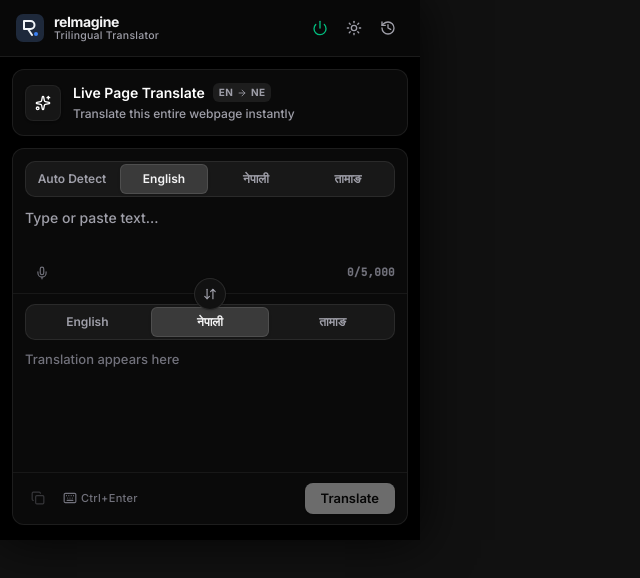
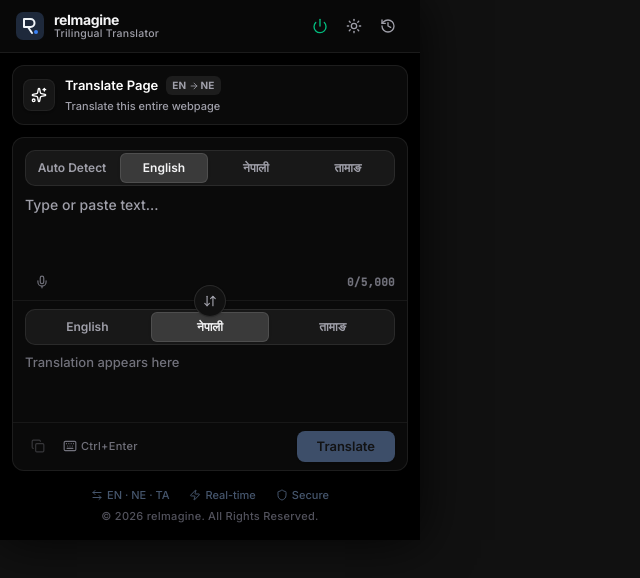
Before and after one commit to jarusuraj/reImagine, a React (Vite) app: page / in a window 1280 px wide. Shown: the top 578 px of the page, without its empty margins (0-640 px from the left). Built offline with nearby package versions, Linux system fonts and the light colour scheme; no server answers.

Commit message:
feat: implement Workbench component with speech-to-text, auto-language detection, and translation management

```diff
--- a/src/App.tsx
+++ b/src/App.tsx
@@ -4,7 +4,7 @@
 import { Header }         from "@/components/Header";
 import { Workbench }      from "@/components/Workbench";
 import { HistorySidebar } from "@/components/HistorySidebar";
-import { FeatureStrip }   from "@/components/FeatureStrip";
+import { Footer }         from "@/components/Footer";
 import { useHistory }     from "@/hooks/useHistory";
 import type { Language }  from "@/types";
 
@@ -95,10 +95,10 @@
         variants={stagger}
         initial="hidden"
         animate="show"
-        className="px-3 py-3 space-y-3 flex-1 flex flex-col relative z-10"
+        className="px-3 py-3 space-y-3 flex-1 flex flex-col relative z-10 min-h-0"
       >
         {/* Hero: Live Page Translate */}
-        <motion.div variants={fadeUp} className="relative group">
+        <motion.div variants={fadeUp} className="relative group shrink-0">
           <AnimatePresence mode="wait">
             {!pageTranslated ? (
               <motion.button
@@ -110,28 +110,27 @@
                 disabled={!enabled}
                 whileHover={enabled ? { scale: 1.01 } : {}}
                 whileTap={enabled ? { scale: 0.98 } : {}}
-                className={`w-full flex items-center justify-between p-3 bg-white dark:bg-[#0a0a0a] border border-zinc-200/80 dark:border-white/[0.08] rounded-xl shadow-sm transition-all overflow-hidden relative ${
+                className={`w-full flex items-center justify-between p-2.5 bg-white dark:bg-[#0a0a0a] border border-zinc-200/80 dark:border-white/[0.08] rounded-xl shadow-sm transition-all overflow-hidden relative ${
                   !enabled ? "opacity-50 cursor-not-allowed grayscale" : "hover:shadow-md hover:border-zinc-300 dark:hover:border-white/[0.15]"
                 }`}
               >
-                {/* Subtle animated gradient background for premium feel */}
                 <div className="absolute inset-0 bg-gradient-to-br from-indigo-50/50 via-transparent to-purple-50/50 dark:from-indigo-500/[0.03] dark:to-purple-500/[0.03] opacity-0 group-hover:opacity-100 transition-opacity duration-500" />
 
-                <div className="flex items-center gap-3 relative z-10">
-                  <div className="w-9 h-9 rounded-lg bg-zinc-100 dark:bg-white/[0.05] border border-zinc-200/50 dark:border-white/[0.05] flex items-center justify-center text-zinc-900 dark:text-white group-hover:scale-105 group-hover:rotate-3 transition-transform duration-300 shadow-sm">
+                <div className="flex items-center gap-2.5 relative z-10">
+                  <div className="w-8 h-8 rounded-lg bg-zinc-100 dark:bg-white/[0.05] border border-zinc-200/50 dark:border-white/[0.05] flex items-center justify-center text-zinc-900 dark:text-white group-hover:scale-105 transition-transform duration-300 shadow-sm">
                     <Sparkles className="w-4 h-4" />
                   </div>
                   <div className="text-left">
-                    <span className="block text-[14px] font-semibold text-zinc-900 dark:text-white flex items-center gap-2">
-                      Live Page Translate
+                    <span className="block text-[13px] font-semibold text-zinc-900 dark:text-white flex items-center gap-2">
+                      Translate Page
                       <span className="flex items-center text-[10px] bg-zinc-100 dark:bg-white/[0.08] px-1.5 py-0.5 rounded-md text-zinc-600 dark:text-zinc-400 font-bold tracking-wide">
                         {sourceLang.slice(0, 2).toUpperCase()}
-                        <ArrowRight className="w-2.5 h-2.5 mx-1" />
+                        <ArrowRight className="w-2.5 h-2.5 mx-0.5" />
                         {targetLang.slice(0, 2).toUpperCase()}
                       </span>
                     </span>
-                    <span className="block text-[12px] text-zinc-600 dark:text-zinc-400 mt-0.5 font-medium">
-                      Translate this entire webpage instantly
+                    <span className="block text-[11px] text-zinc-500 dark:text-zinc-400 mt-0.5 font-medium">
+                      Translate this entire webpage
                     </span>
                   </div>
                 </div>
@@ -142,15 +141,15 @@
                 initial={{ opacity: 0, scale: 0.98, filter: "blur(4px)" }}
                 animate={{ opacity: 1, scale: 1, filter: "blur(0px)" }}
                 exit={{ opacity: 0 }}
-                className="w-full flex items-center justify-between p-3 bg-[#f0fdf4] dark:bg-emerald-950/20 border border-emerald-200 dark:border-emerald-500/20 rounded-xl shadow-sm"
+                className="w-full flex items-center justify-between p-2.5 bg-[#f0fdf4] dark:bg-emerald-950/20 border border-emerald-200 dark:border-emerald-500/20 rounded-xl shadow-sm"
               >
-                <div className="flex items-center gap-3">
-                  <div className="w-9 h-9 rounded-lg bg-emerald-100 dark:bg-emerald-500/20 flex items-center justify-center text-emerald-600 dark:text-emerald-400 border border-emerald-200/50 dark:border-emerald-500/20">
+                <div className="flex items-center gap-2.5">
+                  <div className="w-8 h-8 rounded-lg bg-emerald-100 dark:bg-emerald-500/20 flex items-center justify-center text-emerald-600 dark:text-emerald-400 border border-emerald-200/50 dark:border-emerald-500/20">
                     <Globe className="w-4 h-4" />
                   </div>
                   <div className="text-left">
-                    <span className="block text-[14px] font-semibold text-emerald-900 dark:text-emerald-400">Page Translated</span>
-                    <span className="block text-[12px] text-emerald-600 dark:text-emerald-500/70 font-medium">Viewing translated version</span>
+                    <span className="block text-[13px] font-semibold text-emerald-900 dark:text-emerald-400">Page Translated</span>
+                    <span className="block text-[11px] text-emerald-600 dark:text-emerald-500/70 font-medium">Viewing translated version</span>
                   </div>
                 </div>
                 <motion.button
@@ -158,7 +157,7 @@
                   whileTap={{ scale: 0.96 }}
                   onClick={handlePageRestore}
                   aria-label="Restore original page"
-                  className="px-3.5 py-2 bg-white dark:bg-[#111] border border-emerald-200 dark:border-emerald-500/30 text-emerald-700 dark:text-emerald-400 rounded-xl text-[12px] font-semibold flex items-center gap-2 hover:bg-emerald-50 dark:hover:bg-emerald-900/30 transition-colors shadow-sm"
+                  className="px-3 py-1.5 bg-white dark:bg-[#111] border border-emerald-200 dark:border-emerald-500/30 text-emerald-700 dark:text-emerald-400 rounded-lg text-[12px] font-semibold flex items-center gap-1.5 hover:bg-emerald-50 dark:hover:bg-emerald-900/30 transition-colors shadow-sm"
                 >
                   <RotateCcw className="w-3.5 h-3.5" />
                   Restore
@@ -168,7 +167,7 @@
           </AnimatePresence>
         </motion.div>
 
-        <motion.div variants={fadeUp}>
+        <motion.div variants={fadeUp} className="flex-1 min-h-0 flex flex-col">
           <Workbench
             enabled={enabled}
             onResult={add}
@@ -179,15 +178,9 @@
           />
         </motion.div>
 
-        <motion.div variants={fadeUp}>
-          <FeatureStrip />
+        <motion.div variants={fadeUp} className="shrink-0">
+          <Footer />
         </motion.div>
-
-        <motion.footer variants={fadeUp} className="mt-auto text-center pb-1 pt-2">
-          <p className="text-[11px] font-medium text-zinc-500 dark:text-zinc-600 tracking-wide">
-            &copy; 2026 reImagine. All rights reserved.
-          </p>
-        </motion.footer>
       </motion.main>
 
       <HistorySidebar
--- a/src/background.ts
+++ b/src/background.ts
@@ -29,13 +29,16 @@
 
   if (msg.action === "tmt_speech_result") {
     chrome.storage.session.set({ tmt_speech_pending: { status: "result", transcript: msg.transcript } });
+    chrome.storage.session.remove("tmt_speech_active");
     return;
   }
   if (msg.action === "tmt_speech_error") {
     chrome.storage.session.set({ tmt_speech_pending: { status: "error", error: msg.error } });
+    chrome.storage.session.remove("tmt_speech_active");
     return;
   }
   if (msg.action === "tmt_speech_end") {
+    chrome.storage.session.remove("tmt_speech_active");
     chrome.storage.session.get("tmt_speech_pending", (res) => {
       if (!res.tmt_speech_pending) {
         chrome.storage.session.set({ tmt_speech_pending: { status: "end" } });
--- /dev/null
+++ b/src/components/Footer.tsx
@@ -0,0 +1,25 @@
+import { ArrowLeftRight, Zap, Shield } from "lucide-react";
+
+const ITEMS = [
+  { icon: ArrowLeftRight, label: "EN · NE · TA" },
+  { icon: Zap,            label: "Real-time" },
+  { icon: Shield,         label: "Secure" },
+] as const;
+
+export function Footer() {
+  return (
+    <footer className="shrink-0 select-none pb-1">
+      <div className="flex items-center justify-center gap-5 py-1">
+        {ITEMS.map((item, i) => (
+          <div key={i} className="flex items-center gap-1 text-[11px] text-slate-400 dark:text-slate-600 font-medium">
+            <item.icon className="w-3 h-3" />
+            <span>{item.label}</span>
+          </div>
+        ))}
+      </div>
+      <p className="text-[11px] font-medium text-zinc-500 dark:text-zinc-600 tracking-wide text-center">
+        &copy; 2026 reImagine. All Rights Reserved.
+      </p>
+    </footer>
+  );
+}
--- a/src/components/Header.tsx
+++ b/src/components/Header.tsx
@@ -34,7 +34,7 @@
   const isDark = theme === "dark" || (theme === "system" && typeof window !== "undefined" && window.matchMedia("(prefers-color-scheme: dark)").matches);
 
   return (
-    <header className="flex items-center justify-between px-4 py-3 border-b border-zinc-200/80 dark:border-white/[0.08] bg-white/80 dark:bg-[#0a0a0a]/80 backdrop-blur-md shrink-0 transition-colors z-20">
+    <header className="flex items-center justify-between px-4 py-2.5 border-b border-zinc-200/80 dark:border-white/[0.08] bg-white/80 dark:bg-[#0a0a0a]/80 backdrop-blur-md shrink-0 transition-colors z-20">
       {/* Brand */}
       <div className="flex items-center gap-2.5">
         <div className={`shrink-0 transition-opacity ${!enabled ? "opacity-40" : ""}`}>
--- a/src/components/Workbench.tsx
+++ b/src/components/Workbench.tsx
@@ -28,15 +28,23 @@
   useEffect(() => {
     if (typeof chrome === "undefined" || !chrome.storage) return;
 
-    // Pick up result that arrived while popup was closed
-    chrome.storage.session.get("tmt_speech_pending", (res) => {
+    // Check if speech recognition is in progress (popup was closed and reopened)
+    chrome.storage.session.get(["tmt_speech_pending", "tmt_speech_active"], (res) => {
+      if (res.tmt_speech_active) {
+        setListening(true);
+      }
       processSpeechPayload(res.tmt_speech_pending);
     });
 
-    // Listen for live updates (when popup stays open)
+    // Listen for live updates (when popup stays open or reopens)
     const listener = (changes: any, area: string) => {
-      if (area !== "session" || !changes.tmt_speech_pending) return;
-      processSpeechPayload(changes.tmt_speech_pending.newValue);
+      if (area !== "session") return;
+      if (changes.tmt_speech_pending) {
+        processSpeechPayload(changes.tmt_speech_pending.newValue);
+      }
+      if (changes.tmt_speech_active && !changes.tmt_speech_active.newValue) {
+        setListening(false);
+      }
     };
     chrome.storage.onChanged.addListener(listener);
     return () => chrome.storage.onChanged.removeListener(listener);
@@ -44,15 +52,19 @@
 
   function processSpeechPayload(payload: any) {
     if (!payload) return;
-    chrome.storage.session.remove("tmt_speech_pending");
+    chrome.storage.session.remove(["tmt_speech_pending", "tmt_speech_active"]);
     if (payload.status === "result") {
       setSourceText(prev => prev ? prev + " " + payload.transcript : payload.transcript);
       setListening(false);
     } else if (payload.status === "error") {
       if (payload.error === "not-allowed") {
-        setDictateError("Microphone blocked. Please allow mic access on the current website.");
+        setDictateError("Microphone blocked. Allow mic access in your browser settings for this site.");
       } else if (payload.error === "network") {
-        setDictateError("Network Error: To use voice dictation, you MUST use official Google Chrome.");
+        setDictateError("Speech service unreachable. Check your internet connection and try again.");
+      } else if (payload.error === "no-speech") {
+        setDictateError("No speech detected. Please try again and speak clearly.");
+      } else if (payload.error === "aborted") {
+        // User or system aborted, no error message needed
       } else {
         setDictateError("Speech error: " + payload.error);
       }
@@ -65,11 +77,21 @@
   const handleTranslate = async () => {
     if (!sourceText.trim() || sourceText.length > MAX_CHARS || translating) return;
 
-    // Auto-detect language purely based on character set
+    // Auto-detect language purely based on character set + heuristics
     let detectedSourceLang = sourceLang;
     if (sourceLang === "Auto") {
       const isDevanagari = /[\u0900-\u097F]/.test(sourceText);
-      detectedSourceLang = isDevanagari ? "Nepali" : "English";
+      if (isDevanagari) {
+        // Common Tamang markers (Devanagari)
+        const tamangMarkers = [
+          "मुबा", "ताबा", "लासो", "नबा", "ह्या", "खिम", "गिबा", "ब्रोबा", "क्यु", "सुङ्बा",
+          "च्यु", "मेवा", "खई", "ह्याम्बो", "निसा", "सेबा", "पापा", "आमा", "अाङा"
+        ];
+        const isTamang = tamangMarkers.some(marker => sourceText.includes(marker));
+        detectedSourceLang = isTamang ? "Tamang" : "Nepali";
+      } else {
+        detectedSourceLang = "English";
+      }
       onSourceLangChange(detectedSourceLang); // Update UI to detected language
     }
 
@@ -117,6 +139,10 @@
     if (typeof chrome !== "undefined" && chrome.tabs) {
       setListening(true);
       setDictateError("");
+
+      // Persist the listening state so it survives popup close/reopen
+      chrome.storage.session.set({ tmt_speech_active: true });
+
       chrome.tabs.query({ active: true, currentWindow: true }, (tabs) => {
         const tab = tabs[0];
         const id = tab?.id;
@@ -125,6 +151,7 @@
         if (url.startsWith("chrome://") || url.startsWith("edge://") || url.startsWith("about:") || !url.startsWith("http")) {
           setDictateError("Voice dictation only works on regular websites (HTTPS). Please try on a real webpage.");
           setListening(false);
+          chrome.storage.session.remove("tmt_speech_active");
           return;
         }
 
@@ -133,14 +160,21 @@
             action: "tmt_start_speech",
             lang: LANG_MAP[sourceLang] || "en-US"
           }, (response) => {
-            if (chrome.runtime.lastError || !response || response.error) {
+            if (chrome.runtime.lastError) {
               setDictateError("Content script not ready. Please REFRESH the current page and try again.");
               setListening(false);
+              chrome.storage.session.remove("tmt_speech_active");
+            } else if (!response || response.error) {
+              const msg = response?.error || "Speech recognition unavailable in this browser.";
+              setDictateError(msg);
+              setListening(false);
+              chrome.storage.session.remove("tmt_speech_active");
             }
           });
         } else {
           setDictateError("No active tab found to process speech.");
           setListening(false);
+          chrome.storage.session.remove("tmt_speech_active");
         }
       });
       return;
@@ -182,9 +216,11 @@
       recognition.onerror = (event: any) => {
         console.error("Speech Recognition Error:", event.error);
         if (event.error === "not-allowed") {
-          setDictateError("Microphone blocked. Please allow mic access.");
+          setDictateError("Microphone blocked. Allow mic access in your browser settings.");
         } else if (event.error === "network") {
-          setDictateError("Network Error: To use voice dictation, you MUST use official Google Chrome.");
+          setDictateError("Speech service unreachable. Check your internet connection and try again.");
+        } else if (event.error === "no-speech") {
+          setDictateError("No speech detected. Please try again and speak clearly.");
         } else {
           setDictateError(`Speech error: ${event.error}`);
         }
@@ -207,10 +243,10 @@
 
   return (
     <div
-      className="flex flex-col border border-zinc-200/80 dark:border-white/[0.08] rounded-xl bg-white dark:bg-[#0a0a0a] overflow-hidden shadow-sm relative z-10"
+      className="flex flex-col flex-1 min-h-0 border border-zinc-200/80 dark:border-white/[0.08] rounded-xl bg-white dark:bg-[#0a0a0a] overflow-hidden shadow-sm relative z-10"
     >
       {/* Source section */}
-      <div className="p-3 pb-2.5 border-b border-zinc-100 dark:border-white/[0.06] bg-zinc-50/50 dark:bg-transparent">
+      <div className="p-3 pb-2 border-b border-zinc-100 dark:border-white/[0.06] bg-zinc-50/50 dark:bg-transparent shrink-0">
         <LangSelector
           value={sourceLang}
           onChange={(l) => { if (l === targetLang) onTargetLangChange(sourceLang); onSourceLangChange(l); }}
@@ -228,9 +264,9 @@
             }
           }}
           placeholder="Type or paste text…"
-          rows={2}
+          rows={3}
           aria-label="Source text"
-          className="w-full mt-2.5 bg-transparent text-[14px] font-medium text-zinc-900 dark:text-zinc-100 placeholder-zinc-500 dark:placeholder-zinc-400 outline-none resize-none leading-relaxed"
+          className="w-full mt-2 bg-transparent text-[14px] font-medium text-zinc-900 dark:text-zinc-100 placeholder-zinc-500 dark:placeholder-zinc-400 outline-none resize-none leading-relaxed"
           style={{ maxHeight: "80px" }}
         />
         <div className="flex justify-between items-center mt-1 h-5">
@@ -271,7 +307,7 @@
       </div>
 
       {/* Swap button */}
-      <div className="relative z-20 -my-4 flex justify-center items-center h-8 pointer-events-none">
+      <div className="relative z-20 -my-3.5 flex justify-center items-center h-7 pointer-events-none shrink-0">
         <motion.button
           onClick={handleSwap}
           whileHover={{ scale: 1.12, rotate: 180 }}
@@ -285,14 +321,14 @@
       </div>
 
       {/* Target section */}
-      <div className="p-3 pt-2.5 bg-white dark:bg-[#0a0a0a]">
+      <div className="p-3 pt-2 bg-white dark:bg-[#0a0a0a] flex-1 min-h-0 flex flex-col">
         <LangSelector
           value={targetLang}
           onChange={(l) => { if (l === sourceLang) onSourceLangChange(targetLang); onTargetLangChange(l); }}
           idPrefix="target"
         />
 
-        <div className="min-h-[110px] mt-2.5 relative">
+        <div className="min-h-[64px] flex-1 mt-2 relative overflow-y-auto">
           <AnimatePresence mode="wait">
             {translating ? (
               <motion.div key="loading" initial={{ opacity: 0 }} animate={{ opacity: 1 }} exit={{ opacity: 0 }} className="flex flex-col gap-2.5 pt-1">
@@ -325,7 +361,7 @@
       </div>
 
       {/* Action bar */}
-      <div className="flex justify-between items-center px-3 py-2.5 border-t border-zinc-100 dark:border-white/[0.06] bg-zinc-50/50 dark:bg-transparent">
+      <div className="flex justify-between items-center px-3 py-2 border-t border-zinc-100 dark:border-white/[0.06] bg-zinc-50/50 dark:bg-transparent shrink-0">
         <div className="flex items-center gap-1.5">
           <motion.button
             whileHover={{ scale: 1.08 }}
@@ -350,7 +386,7 @@
           disabled={!canTranslate}
           whileHover={canTranslate ? { scale: 1.02 } : {}}
           whileTap={canTranslate ? { scale: 0.98 } : {}}
-          className="bg-zinc-900 text-white dark:bg-white dark:text-black px-4 py-1.5 rounded-lg text-[13px] font-semibold hover:bg-black dark:hover:bg-zinc-200 transition-colors disabled:opacity-40 disabled:cursor-not-allowed shadow-sm"
+          className="bg-[#1a73e8] text-white dark:bg-[#8ab4f8] dark:text-[#202124] px-5 py-1.5 rounded-lg text-[13px] font-semibold hover:bg-[#1765cc] dark:hover:bg-[#aecbfa] transition-colors disabled:opacity-40 disabled:cursor-not-allowed shadow-sm"
         >
           {translating ? "Translating…" : "Translate"}
         </motion.button>
--- a/src/index.css
+++ b/src/index.css
@@ -47,16 +47,27 @@
               box-shadow 0.4s cubic-bezier(0.4, 0, 0.2, 1);
 }
 
-::-webkit-scrollbar { width: 4px; }
+::-webkit-scrollbar { width: 6px; }
 ::-webkit-scrollbar-track { background: transparent; }
-::-webkit-scrollbar-thumb { background: #cbd5e1; border-radius: 99px; }
-::-webkit-scrollbar-thumb:hover { background: #94a3b8; }
+::-webkit-scrollbar-thumb {
+  background: #cbd5e1;
+  border-radius: 10px;
+  border: 1px solid transparent;
+  background-clip: content-box;
+}
+::-webkit-scrollbar-thumb:hover { background: #94a3b8; background-clip: content-box; }
 
-html.dark ::-webkit-scrollbar-thumb { background: #27272a; }
-html.dark ::-webkit-scrollbar-thumb:hover { background: #3f3f46; }
+html.dark ::-webkit-scrollbar-thumb { background: #333; background-clip: content-box; }
+html.dark ::-webkit-scrollbar-thumb:hover { background: #444; background-clip: content-box; }
 
-textarea::-webkit-scrollbar { display: none; }
-textarea { -ms-overflow-style: none; scrollbar-width: none; }
+/* Removed hiding scrollbars to ensure accessibility */
+textarea {
+  scrollbar-width: thin;
+  scrollbar-color: #cbd5e1 transparent;
+}
+html.dark textarea {
+  scrollbar-color: #333 transparent;
+}
 
 .font-mono { font-family: 'JetBrains Mono', monospace; }
 
```
